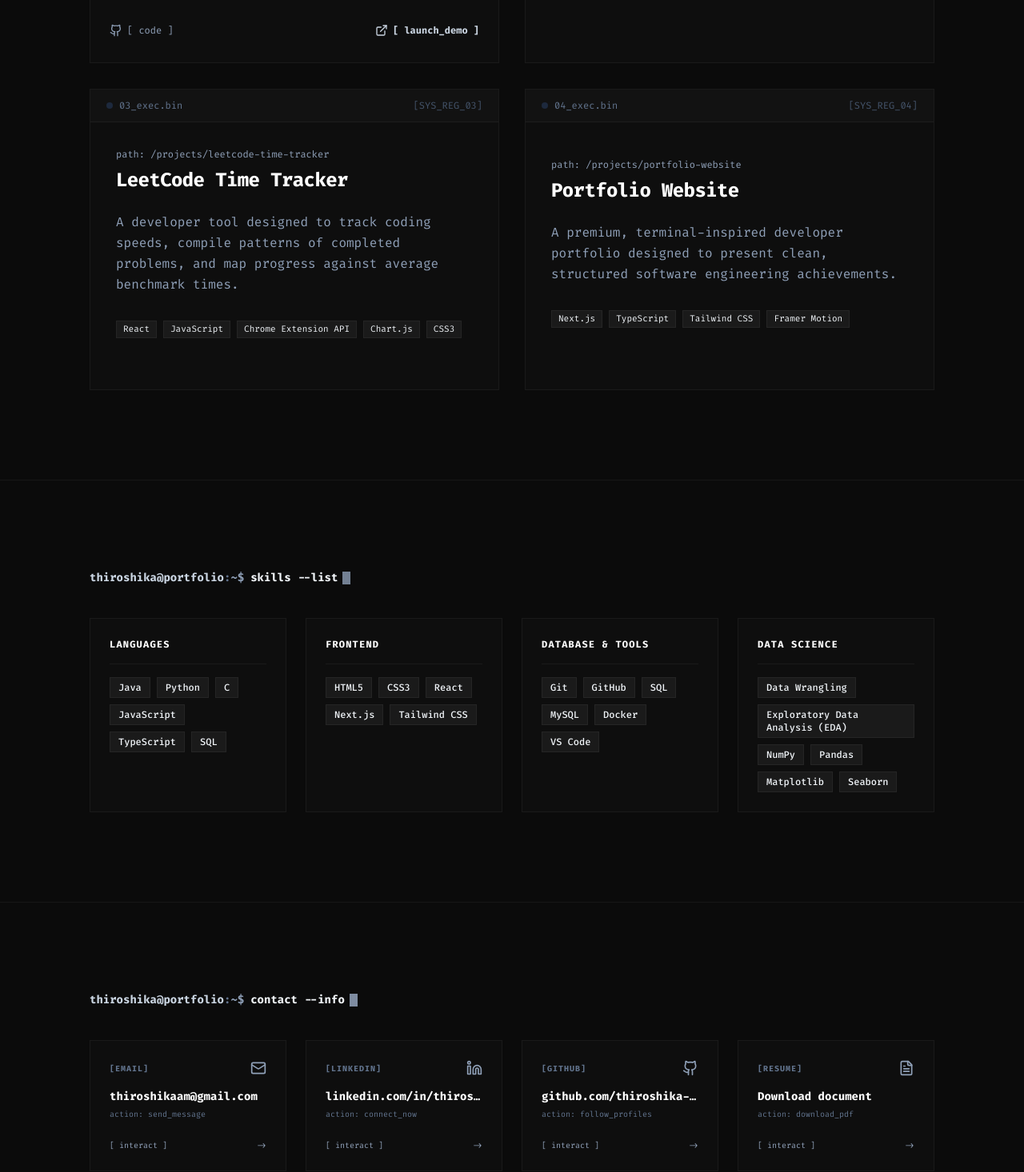
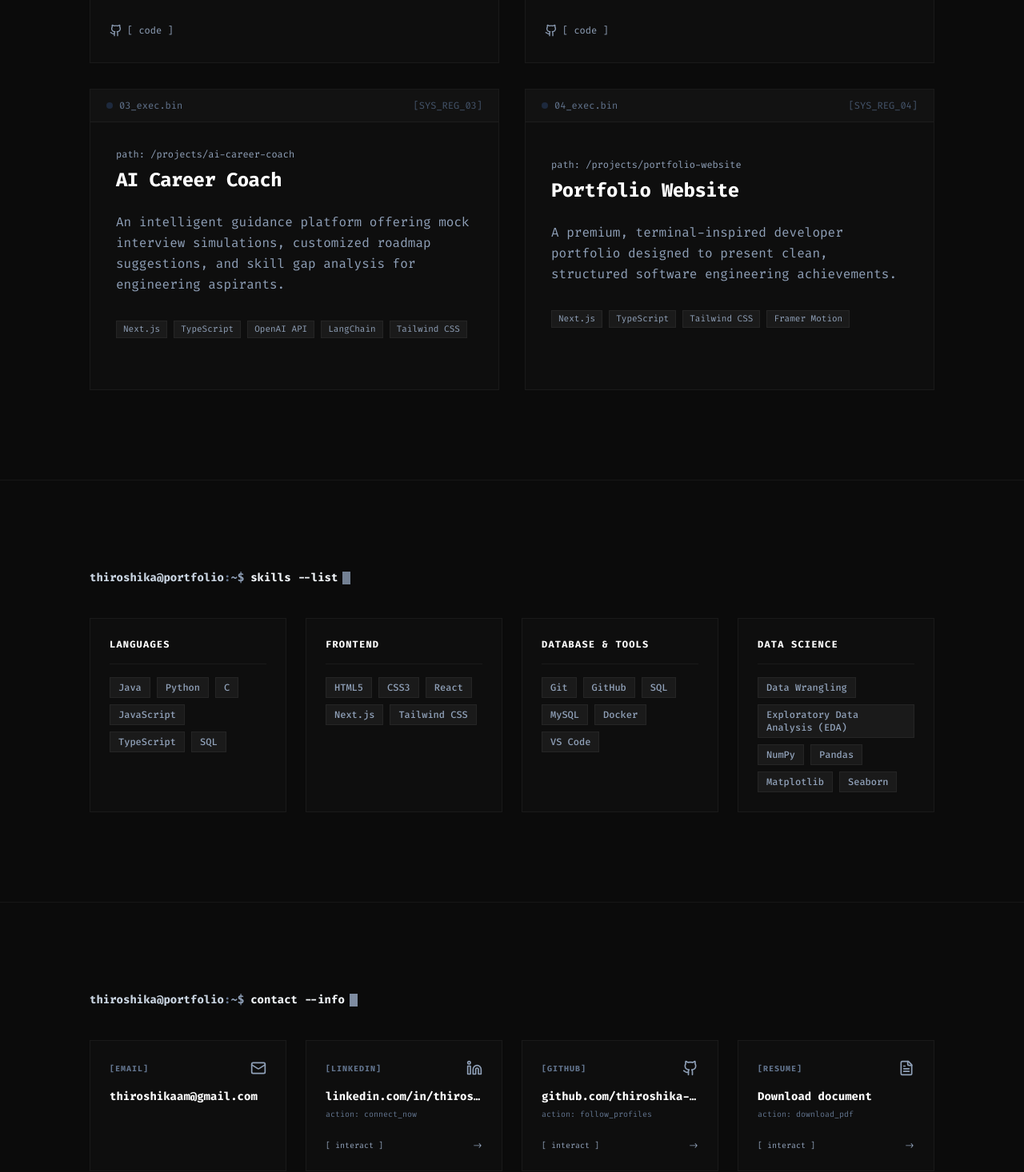
Before and after one commit to thiroshika-am/Portfolio, a Next.js app: page / in a window 1280 px wide. Shown: the part 1304-2770 px from the top of the page at 80% size. Built offline with nearby package versions, Linux system fonts and the light colour scheme.

Commit message:
updated portfolio

```diff
--- a/components/Contact.tsx
+++ b/components/Contact.tsx
@@ -126,15 +126,25 @@ export default function Contact() {
           viewport={{ once: true, margin: "-100px" }}
           className="grid grid-cols-1 sm:grid-cols-2 lg:grid-cols-4 gap-6 mt-10"
         >
-          {contacts.map((contact, idx) => (
-            <motion.a
+          {contacts.map((contact, idx) => {
+            const isEmail = contact.name === "Email";
+            const CardComponent = isEmail ? motion.div : motion.a;
+
+            return (
+              <CardComponent
                 key={idx}
-              href={contact.href}
-              target={contact.name !== "Resume" && contact.name !== "Email" ? "_blank" : undefined}
-              rel={contact.name !== "Resume" && contact.name !== "Email" ? "noreferrer" : undefined}
+                {...(isEmail
+                  ? {}
+                  : {
+                      href: contact.href,
+                      target: contact.name !== "Resume" ? "_blank" : undefined,
+                      rel: contact.name !== "Resume" ? "noreferrer" : undefined,
+                      whileHover: { y: -4 },
+                    })}
                 variants={itemVariants}
-              whileHover={{ y: -4 }}
-              className={`group bg-[#0E0E0E] p-6 border border-white/5 flex flex-col justify-between transition-all duration-300 ${contact.color}`}
+                className={`group bg-[#0E0E0E] p-6 border border-white/5 flex flex-col justify-between transition-all duration-300 ${
+                  isEmail ? "" : contact.color
+                }`}
               >
                 <div className="space-y-4">
                   {/* Header Icon + Label */}
@@ -147,22 +157,27 @@ export default function Contact() {
 
                   {/* Details */}
                   <div className="space-y-1">
-                  <div className="text-sm font-bold text-white font-sans truncate">
+                    <div className="text-sm font-bold text-white font-sans truncate select-text">
                       {contact.value}
                     </div>
+                    {!isEmail && (
                       <div className="text-[10px] font-mono text-slate-500">
                         action: {contact.actionText.toLowerCase().replace(/\s+/g, "_")}
                       </div>
+                    )}
                   </div>
                 </div>
 
                 {/* Arrow Indicator */}
+                {!isEmail && (
                   <div className="mt-6 flex items-center justify-between font-mono text-[10px] text-slate-400 group-hover:text-white transition-colors duration-150 select-none">
                     <span>[ interact ]</span>
                     <span>-&gt;</span>
                   </div>
-            </motion.a>
-          ))}
+                )}
+              </CardComponent>
+            );
+          })}
         </motion.div>
       </div>
     </section>
--- a/components/Projects.tsx
+++ b/components/Projects.tsx
@@ -78,7 +78,7 @@ export default function Projects() {
                   {project.tags.map((tag, tIdx) => (
                     <span
                       key={tIdx}
-                      className="px-2 py-0.5 rounded-none border border-white/5 bg-white/5 text-slate-350 select-none"
+                      className="px-2 py-0.5 rounded-none border border-white/5 bg-white/5 text-slate-400 select-none"
                     >
                       {tag}
                     </span>
--- a/components/Skills.tsx
+++ b/components/Skills.tsx
@@ -52,7 +52,7 @@ export default function Skills() {
                   {category.skills.map((skill, sIdx) => (
                     <span
                       key={sIdx}
-                      className="px-2.5 py-1 text-xs font-mono font-medium text-slate-350 bg-white/5 border border-white/5 hover:border-white/10 hover:text-white transition-all duration-150 cursor-default"
+                      className="px-2.5 py-1 text-xs font-mono font-medium text-slate-400 bg-white/5 border border-white/5 hover:border-white/10 hover:text-white transition-all duration-150 cursor-default"
                     >
                       {skill}
                     </span>
--- a/config/portfolio.ts
+++ b/config/portfolio.ts
@@ -60,18 +60,18 @@ export const portfolioConfig: PortfolioConfig = {
       title: "Resume Analyzer",
       description: "An AI-powered ATS resume parsing tool that evaluates compliance, matches core keywords with job descriptions, and provides detailed suggestions for improvement.",
       tags: ["Python", "NLP", "React", "Next.js", "Tailwind CSS"],
-      githubUrl: "https://github.com/thiroshika-am/resume-analyzer",
-      liveUrl: "https://resume-analyzer.example.com"
+      githubUrl: "https://github.com/thiroshika-am/resume-analyzer"
+    },
+    {
+      title: "VisionX – Smart AI guide",
+      description: "An assistive wearable device designed to improve navigation and accessibility through real-time obstacle detection and intelligent feedback.",
+      tags: ["Python", "Computer Vision", "IoT", "Embedded Systems"],
+      githubUrl: "https://github.com/thiroshika-am/blind_obstacle-_dection"
     },
     {
       title: "AI Career Coach",
       description: "An intelligent guidance platform offering mock interview simulations, customized roadmap suggestions, and skill gap analysis for engineering aspirants.",
       tags: ["Next.js", "TypeScript", "OpenAI API", "LangChain", "Tailwind CSS"]
-    },
-    {
-      title: "LeetCode Time Tracker",
-      description: "A developer tool designed to track coding speeds, compile patterns of completed problems, and map progress against average benchmark times.",
-      tags: ["React", "JavaScript", "Chrome Extension API", "Chart.js", "CSS3"]
     },
     {
       title: "Portfolio Website",
```
Lines whose indentation alone changed are shown as unchanged.
